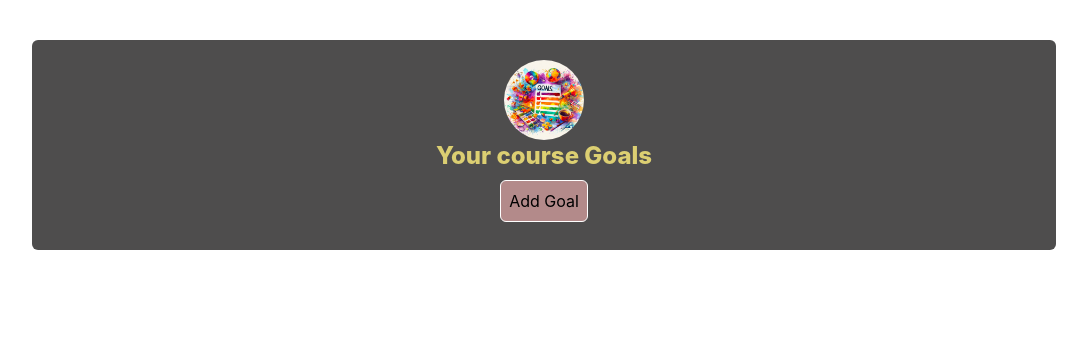
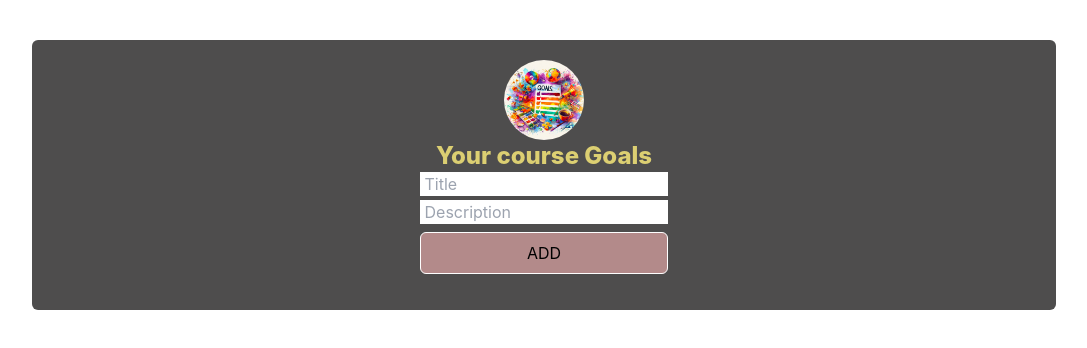
Before and after one commit to aya02200220/React-TS, a React (Create React App) app: page / in a window 1280 px wide. Shown: the top 348 px of the page, without its empty margins (96-1183 px from the left). Built offline with nearby package versions, Linux system fonts and the light colour scheme.

Commit message:
made it added function work

```diff
--- a/src/App.tsx
+++ b/src/App.tsx
@@ -3,6 +3,7 @@ import "./App.css";
 import Header from "./components/Header";
 import goalImg from "./goals.jpg";
 import CourseGoalList from "./components/CourseGoalList";
+import NewGoal from "./components/NewGoal";
 
 export type CourseGoalType = {
   title: string;
@@ -12,11 +13,12 @@ export type CourseGoalType = {
 
 function App() {
   const [goals, setGoals] = useState<CourseGoalType[]>([]);
-  function handleAddGoal() {
+
+  function handleAddGoal(title: string, description: string) {
     setGoals((prev) => {
       const newGoal: CourseGoalType = {
-        title: "Learn React + TS",
-        description: "Learning from the ground up",
+        title: title,
+        description: description,
         id: Math.random(),
       };
       return [...prev, newGoal];
@@ -34,12 +36,8 @@ function App() {
           Your course Goals
         </h1>
       </Header>
-      <button
-        className="rounded-md border border-white p-2 bg-[#b38a8a] m-2 hover:bg-[#9b6868]"
-        onClick={handleAddGoal}
-      >
-        Add Goal
-      </button>
+
+      <NewGoal onAddGoal={handleAddGoal} />
 
       <CourseGoalList goals={goals} handleDelete={handleDeleteGoal} />
     </main>
--- /dev/null
+++ b/src/components/NewGoal.tsx
@@ -0,0 +1,46 @@
+import React, { FormEvent, useRef } from "react";
+
+type NewGoalProps = {
+  onAddGoal: (title: string, description: string) => void;
+};
+
+const NewGoal = ({ onAddGoal }: NewGoalProps) => {
+  const goalTitle = useRef<HTMLInputElement>(null);
+  const goalDescription = useRef<HTMLInputElement>(null);
+
+  const handleAddGoal = (event: FormEvent<HTMLFormElement>) => {
+    event.preventDefault();
+
+    const enteredTitle = goalTitle.current!.value;
+    const enteredDescription = goalDescription.current!.value;
+
+    onAddGoal(enteredTitle, enteredDescription);
+  };
+  return (
+    <form onSubmit={handleAddGoal}>
+      <p>
+        <label htmlFor="title">
+          <input type="text" id="title" placeholder=" Title" ref={goalTitle} />
+        </label>
+      </p>
+      <p>
+        <label htmlFor="description">
+          <input
+            ref={goalDescription}
+            className="mt-1"
+            type="text"
+            id="description"
+            placeholder=" Description
+"
+          />
+        </label>
+      </p>
+
+      <button className="rounded-md border w-full border-white p-2 bg-[#b38a8a]  mt-2 mb-4 hover:bg-[#9b6868]">
+        ADD
+      </button>
+    </form>
+  );
+};
+
+export default NewGoal;
```
